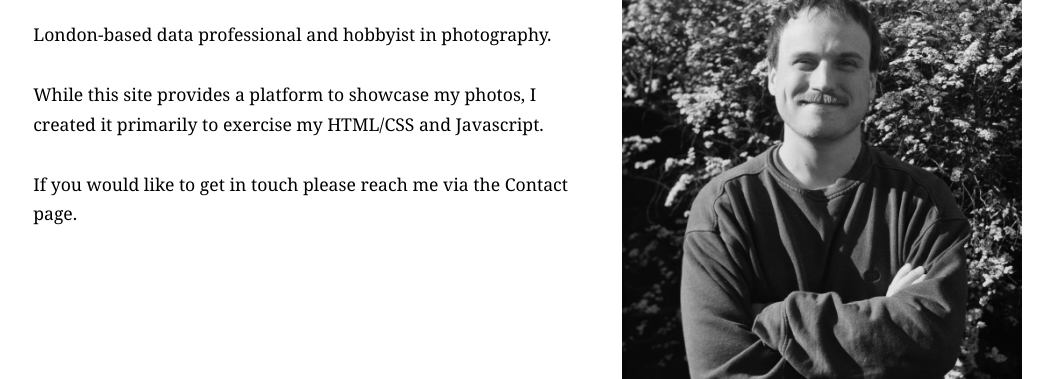
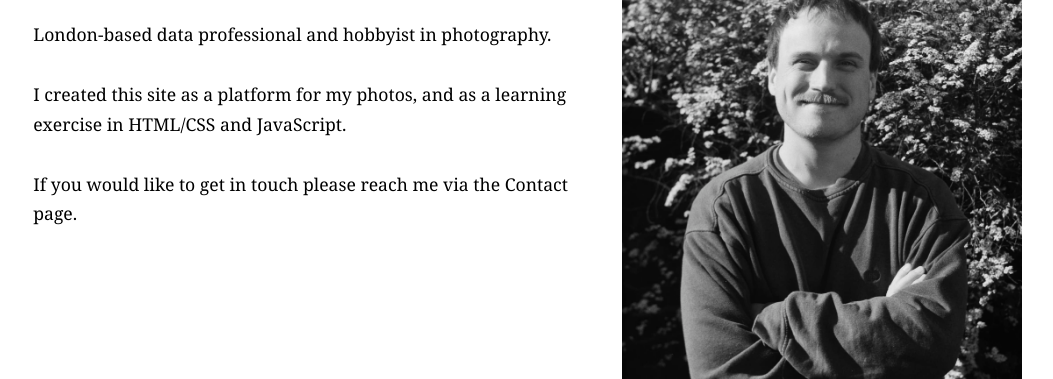
Before and after one commit to fmsoper/site, a website: page index.html in a window 1280 px wide. Shown: the part 208-587 px from the top of the page, without its empty margins (118-1171 px from the left). Drawn offline with Linux system fonts and the light colour scheme.

Commit message:
updated bio

```diff
--- a/index.html
+++ b/index.html
@@ -34,7 +34,7 @@
                 <div class="bio-text">
                     <h2>About me</h2>
                     <p>London-based data professional and hobbyist in photography.</p>
-                    <p>While this site provides a platform to showcase my photos, I created it primarily to exercise my HTML/CSS and Javascript.</p>
+                    <p>I created this site as a platform for my photos, and as a learning exercise in HTML/CSS and JavaScript.</p>
                     <p>If you would like to get in touch please reach me via the Contact page.</p>
                     <div class="links">
                         <a href="https://www.linkedin.com/in/frederick-soper/">
```
